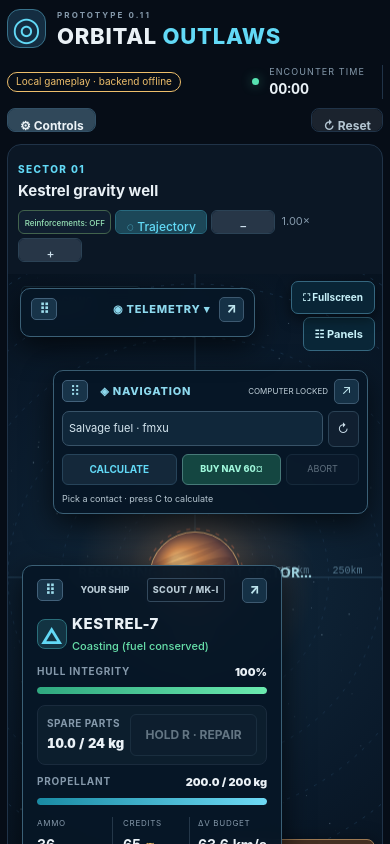
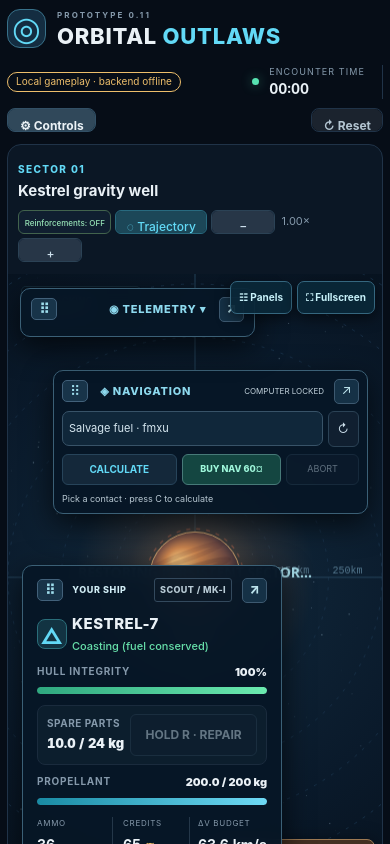
Before and after one commit to MaxKuftinec/orbital-outlaws, a Vue app in the folder frontend/: page / in a window 390 px wide. Shown: the top 844 px of the page. Built offline with nearby package versions, Linux system fonts and the light colour scheme; no server answers.

Commit message:
Unify collapse behavior with nav/telemetry headings and align Panels left of Fullscreen

```diff
--- a/frontend/public/legacy/game.js
+++ b/frontend/public/legacy/game.js
@@ -1222,10 +1222,15 @@
   function openSettings(){settingsOpen=true;capturingAction=null;state.down.clear();$('settings-modal').classList.remove('hidden');renderHotkeys();$('hotkey-feedback').textContent='';$('settings-close').focus();}
   function closeSettings(){settingsOpen=false;capturingAction=null;$('settings-modal').classList.add('hidden');$('settings-btn').focus();}
   function toggleConsole(which){
-    const id=which==='nav'?'nav-command':'telemetry-console',label=which==='nav'?'nav':'telemetry';
+    const id=which==='nav'?'nav-command':'telemetry-console';
+    if(window.OrbitalHUD?.togglePanelById){
+      window.OrbitalHUD.togglePanelById(id);
+      return;
+    }
     const element=$(id),collapsed=element.classList.toggle('collapsed');
-    $(label+'-toggle').setAttribute('aria-expanded',String(!collapsed));
-    $(label+'-toggle-arrow').textContent=collapsed?'▾':'▴';
+    $(which+'-toggle').setAttribute('aria-expanded',String(!collapsed));
+    const arrow=$(which+'-toggle-arrow');
+    if(arrow)arrow.textContent=collapsed?'▾':'▴';
   }
 
   function bindControls(){
--- a/frontend/src/cockpit.css
+++ b/frontend/src/cockpit.css
@@ -108,3 +108,40 @@
   #canvas-workspace .hud-picker-menu{top:80px;right:7px}
   #canvas-workspace .hud-in-canvas.panel{width:min(260px,calc(100% - 18px))}
 }
+
+
+/* The existing heading is the single expand/collapse control. */
+.hud-panel .hud-collapse-title{
+  background:none;border:0;color:#d1edf5;padding:2px 3px;text-align:left;
+  font:inherit;font-weight:800;letter-spacing:.6px;cursor:pointer;
+  flex:1;min-width:0;
+}
+.hud-panel .hud-collapse-title:hover,
+.hud-panel .hud-collapse-title:focus-visible{color:#79dff5}
+.hud-panel .hud-collapse-title[aria-expanded="false"]{color:#80a8bc}
+.hud-panel .panel-heading>span:first-child{margin-right:0}
+.hud-panel .hud-tool{margin-left:4px}
+
+/* Panels picker is immediately LEFT of the Fullscreen button. */
+#canvas-workspace .hud-toolbar{
+  position:absolute;z-index:1000;top:10px;right:12px;
+  display:flex;align-items:center;gap:7px;pointer-events:auto;
+}
+#canvas-workspace .hud-toolbar .fullscreen-btn,
+#canvas-workspace .hud-toolbar .hud-picker{
+  position:static;z-index:auto;display:inline-flex;align-items:center;
+  justify-content:center;min-height:33px;margin:0;white-space:nowrap;
+  padding:7px 11px;border:1px solid #35677f;border-radius:7px;
+  background:#0a2738f2;color:#c8f2fa;
+  font-size:11px;font-weight:750;box-shadow:0 4px 14px #0008;
+}
+#canvas-workspace .hud-toolbar .hud-picker-menu{
+  top:calc(100% + 6px);right:0;
+  width:min(260px,calc(100vw - 30px));
+  max-height:min(530px,calc(100dvh - 100px));z-index:1002;
+}
+@media(max-width:550px){
+ #canvas-workspace .hud-toolbar{top:7px;right:7px;gap:5px}
+ #canvas-workspace .hud-toolbar .fullscreen-btn,
+ #canvas-workspace .hud-toolbar .hud-picker{font-size:10px;padding:6px 8px}
+}
```
Also changed, not shown: 1 other file (tests, documents, lock files or other folders).
